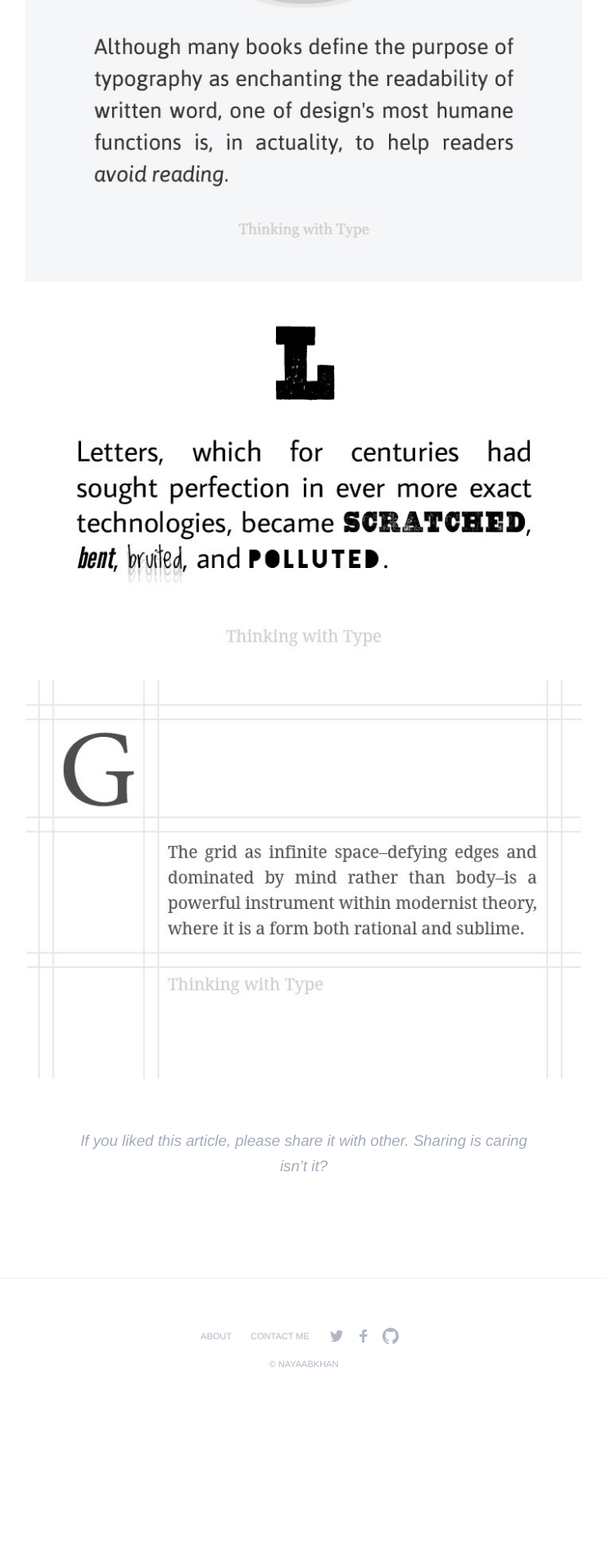
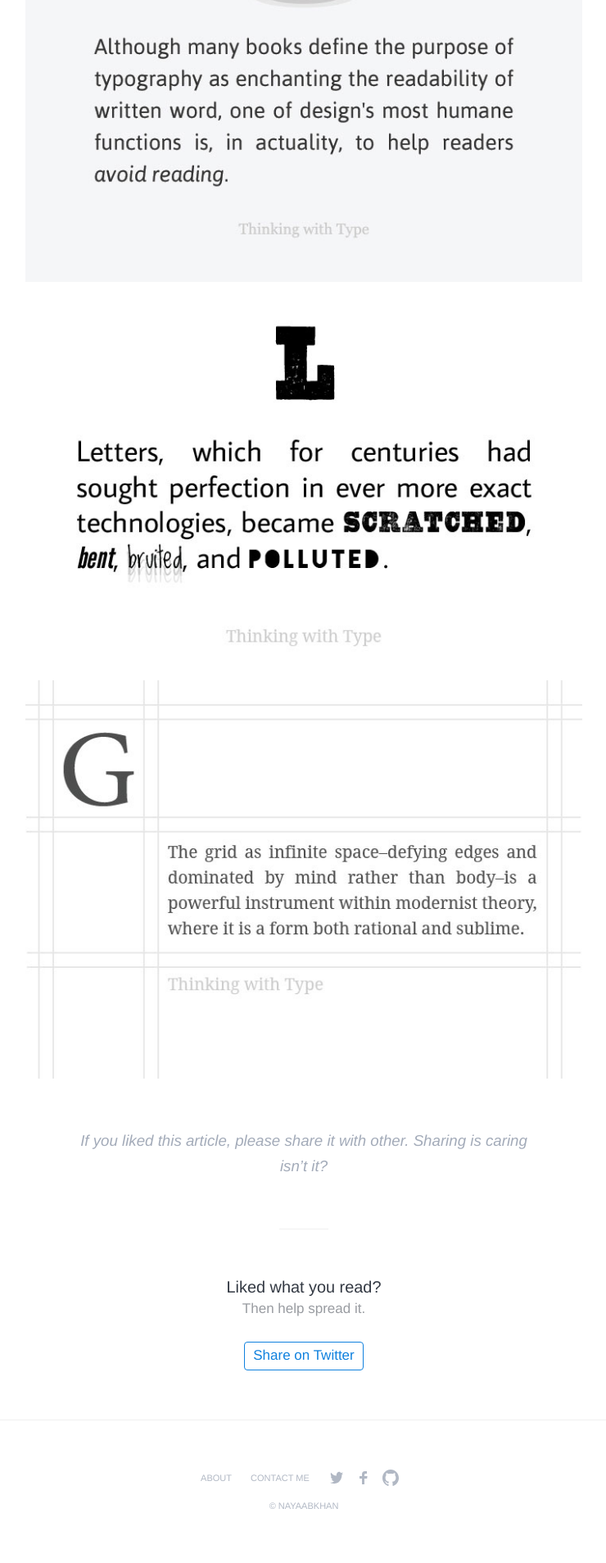
Before and after one commit to nayaabkhan/nayaabkhan.github.io, a Jekyll site: the page built from _posts/2013-01-24-thinking-with-type.markdown, in a window 1280 px wide. Shown: the part 1569-3476 px from the top of the page at 82% size, without its empty margins (269-1009 px from the left). Built offline with Jekyll 4.4.1, drawn with Linux system fonts in a browser that asks for light colours; before the commit the page ends 3303 px from its top, so only the background shows below that.

Commit message:
Added a section for sharing post on Twitter.

```diff
--- a/_includes/post.html
+++ b/_includes/post.html
@@ -4,4 +4,12 @@
     {{ include.post.content }}
   </div>
 
+  <div class="post__sharer">
+    <h3 class="post__sharer__title">Liked what you read?</h3>
+    <h4 class="post__sharer__subtitle">Then help spread it.</h4>
+
+    {% capture full_url %}{{ include.post.url | prepend: site.url }}{% endcapture %}
+    {% include tweet-button.html text=include.post.title url=full_url via=site.twitter_username related=site.twitter_username %}
+  </div>
+
 </article>
--- /dev/null
+++ b/_includes/tweet-button.html
@@ -0,0 +1,6 @@
+<a
+  href="https://twitter.com/intent/tweet?text={{ include.text }}&url={{ include.url }}&via={{ include.via }}&related={{ include.related }}"
+  class="tweet-button"
+  target="_blank">
+  Share on Twitter
+</a>
--- a/_sass/components/_all.scss
+++ b/_sass/components/_all.scss
@@ -4,3 +4,5 @@
 
 @import "post-listing";
 @import "post";
+
+@import "tweet-button";
--- a/_sass/components/_post.scss
+++ b/_sass/components/_post.scss
@@ -1,3 +1,5 @@
+$post-sharer-border-length: 60px;
+
 .post__content {
   font-weight: $font-weight-light;
 }
@@ -8,3 +10,30 @@
   margin-top: $base-spacing * 1.5;
   margin-bottom: $base-spacing / 1.5;
 }
+
+.post__sharer {
+  position: relative;
+  margin-top: 60px;
+  padding-top: 60px;
+  text-align: center;
+
+  :before {
+    position: absolute;
+    left: 50%;
+    top: 0;
+    transform: translateX(-$post-sharer-border-length/2);
+    content: "";
+    width: $post-sharer-border-length;
+    height: 1px;
+    background-color: $border-color;
+  }
+}
+
+.post__sharer__title {
+  margin-bottom: 5px;
+}
+
+.post__sharer__subtitle {
+  opacity: 0.5;
+  font-weight: $font-weight-light;
+}
--- /dev/null
+++ b/_sass/components/_tweet-button.scss
@@ -0,0 +1,11 @@
+.tweet-button {
+  display: inline-block;
+  border: 1px solid $brand-color;
+  padding: 2px 10px;
+  border-radius: 4px;
+
+  &:hover {
+    background-color: $brand-color;
+    color: #FFF;
+  }
+}
```
